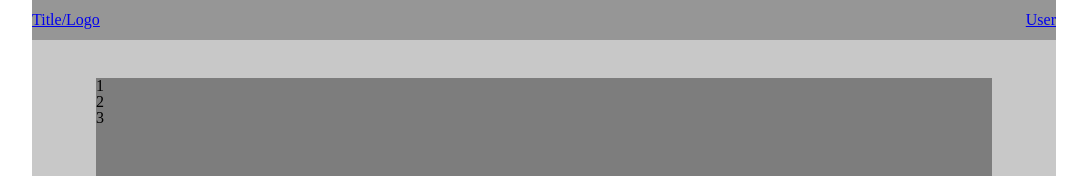
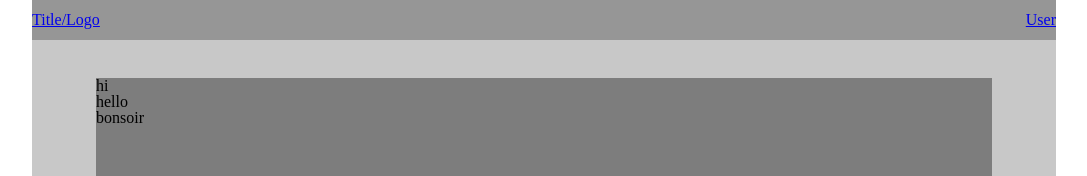
Before and after one commit to discotroop/tracker, a React (Create React App) app: page / in a window 1280 px wide. Shown: the top 176 px of the page, without its empty margins (96-1183 px from the left). Built offline with nearby package versions, Linux system fonts and the light colour scheme.

Commit message:
react functions aren't working, must have made an error

```diff
--- a/src/App.js
+++ b/src/App.js
@@ -5,8 +5,24 @@ import tracks from './logic/tracker.js';
 
 const TrackerLogic = tracks();
 
+function testingFunction() {
+  const testing = "testing";
+  return (
+    <div> {testing} </div>
+  );
+}
+
 function App() {
-  let test = TrackerLogic.tracks;
+  let tests = TrackerLogic.tracks;
+
+  function populateTracks() {
+    const tracks = tests;
+    const renderedTracks = tracks.map((track) => <li key={track.text}>{track.text}</li>);
+
+      return (
+        <div> {renderedTracks} </div>
+      );
+  }
   return (
     <div className="App">
       <div className="Header">
@@ -14,9 +30,9 @@ function App() {
         <div className="User"> <a href="#"> User </a> </div>
       </div>
       <div className="ResultBox">
-        <div> {test[0]}</div>
-        <div> {test[1]}</div>
-        <div> {test[2]}</div>
+        <div> {tests[0].text}</div>
+        <div> {tests[1].text}</div>
+        <div> {tests[2].text}</div>
       </div>
       <div className="Tracks">
         <div className="Folder">
@@ -35,6 +51,8 @@ function App() {
           </div>
           <div className="CurrentTracks">
             here there be tracks
+            <testingFunction></testingFunction>
+            <populateTracks></populateTracks>
           </div>
         </div>
       </div>
--- a/src/logic/tracker.js
+++ b/src/logic/tracker.js
@@ -1,5 +1,21 @@
 function TrackerLogic() {
-    const tracks = [1, 2, 3];
+    const tracks = [
+      {
+        text: "hi",
+        lists: [],
+        complete: false,
+      },
+      {
+        text: "hello",
+        lists: [],
+        complete: false,
+      },
+      {
+        text: "bonsoir",
+        lists: [],
+        complete: false,
+      }
+    ];
     function newTrack(trackText) {
       return {
         text: trackText,
```
Also changed, not shown: 1 other file (tests, documents, lock files or other folders).
